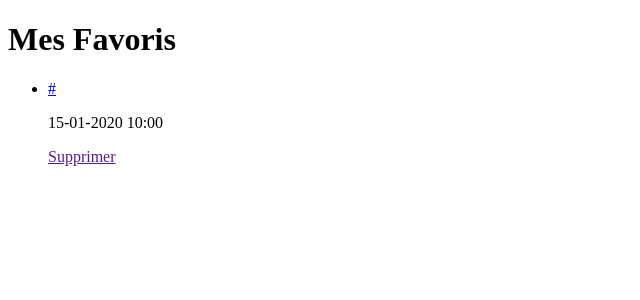
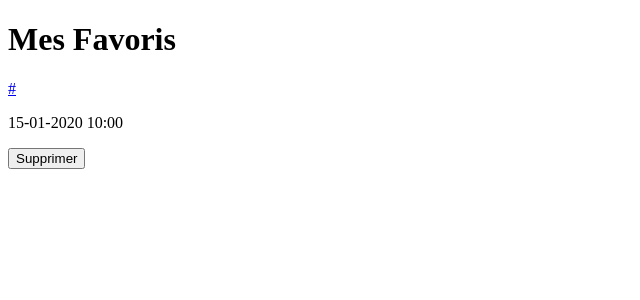
Before and after one commit to mikeheul/SfYoutubeAPI, a Symfony app: template templates/youtube/favorites.html.twig in a window 1280 px wide. Shown: the part 26-326 px from the top of the page, without its empty margins (0-640 px from the left). Run offline with Twig, Linux system fonts and the light colour scheme; the template is opened without the code that fills it: most values are stand-ins (such as "Sample title", 1, 10 or a date in 2020); some libraries are stand-ins or nearby versions.

Commit message:
Refactor favorites template for improved layout and user interaction

```diff
--- a/templates/youtube/favorites.html.twig
+++ b/templates/youtube/favorites.html.twig
@@ -3,29 +3,27 @@
 {% block title %}Mes Favoris{% endblock %}
 
 {% block body %}
-    <div class="max-w-3xl mx-auto p-6 bg-gray-900 shadow-lg rounded-lg text-white">
+    <div class="max-w-5xl mx-auto p-6 bg-gray-900 shadow-lg rounded-lg text-white">
         <h1 class="text-3xl font-bold text-gray-100 text-center mb-6">Mes Favoris</h1>
 
         {% if favorites is empty %}
             <p class="text-gray-400 text-center">Aucun favori trouvé.</p>
         {% else %}
-            <ul class="space-y-4">
+            <div class="grid grid-cols-1 sm:grid-cols-2 md:grid-cols-3 gap-6">
                 {% for favorite in favorites %}
-                    <li class="bg-gray-800 p-4 rounded-lg shadow-md">
-                        <div class="flex items-center justify-between">
-                            <div>
-                                <a data-turbo="false" href="{{ path('youtube_get_id', {'handle': favorite.customUrl}) }}" class="text-blue-400 hover:text-blue-600 text-xl font-semibold">
-                                    {{ favorite.customUrl }}
-                                </a>
-                                <p class="text-sm font-thin">{{ favorite.createdAt | date('d-m-Y H:i') }}</p>
-                            </div>
-                            <a href="" class="text-red-500 hover:text-red-700">
-                                Supprimer
-                            </a>
-                        </div>
-                    </li>
+                    <div class="bg-gray-800 hover:bg-gray-700 p-4 rounded-lg shadow-md flex flex-col items-center text-center">
+                        <a data-turbo="false" href="{{ path('youtube_get_id', {'handle': favorite.customUrl}) }}"
+                            class="text-blue-400 hover:text-blue-600 text-lg font-semibold">
+                            {{ favorite.customUrl }}
+                        </a>
+                        <p class="text-sm font-thin mt-1 text-gray-400">{{ favorite.createdAt | date('d-m-Y H:i') }}</p>
+
+                        <button class="mt-4 px-4 py-2 bg-red-600 text-white rounded-md shadow-md hover:bg-red-700 transition duration-300">
+                            Supprimer
+                        </button>
+                    </div>
                 {% endfor %}
-            </ul>
+            </div>
         {% endif %}
     </div>
 {% endblock %}
```
